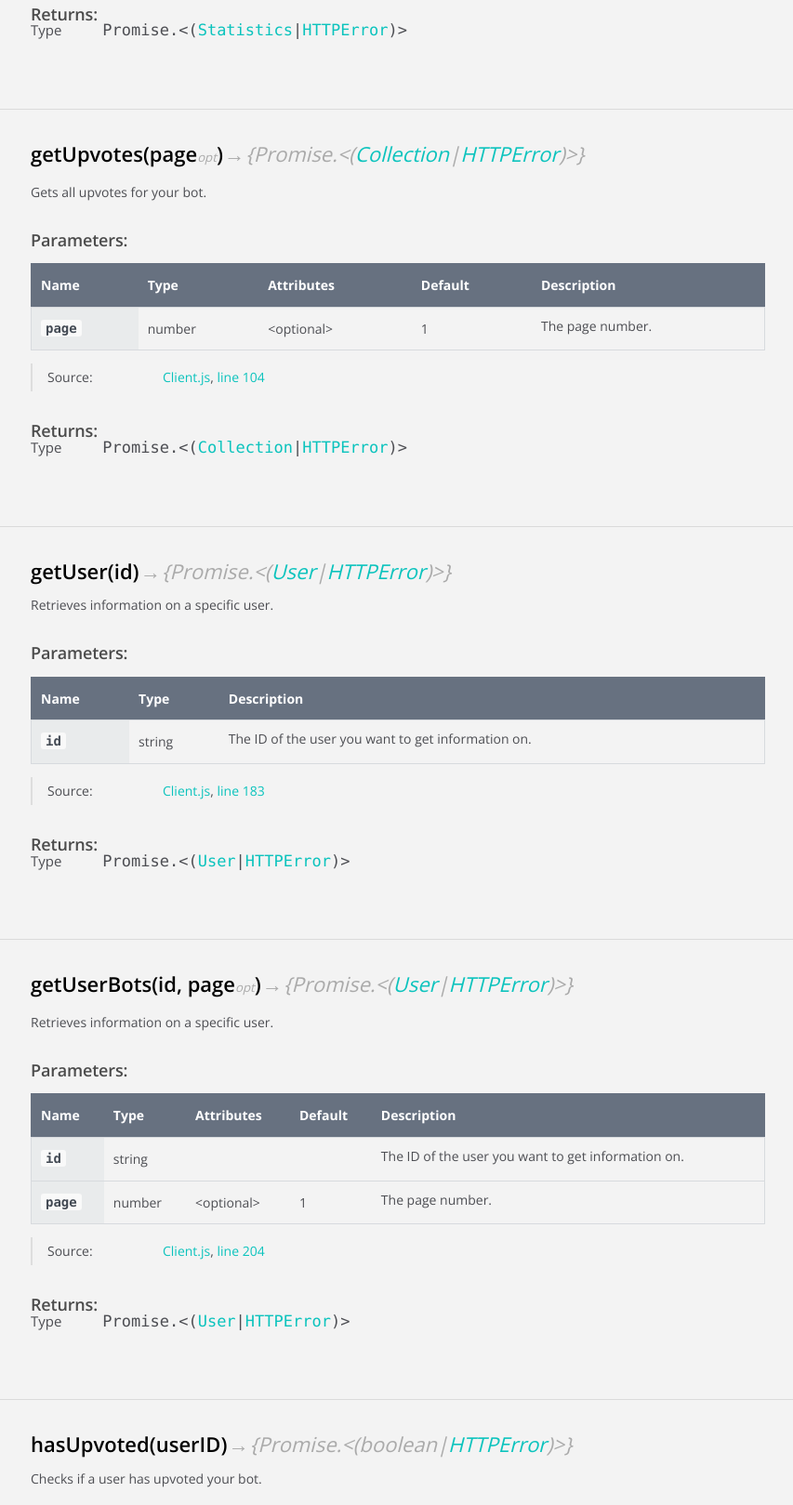
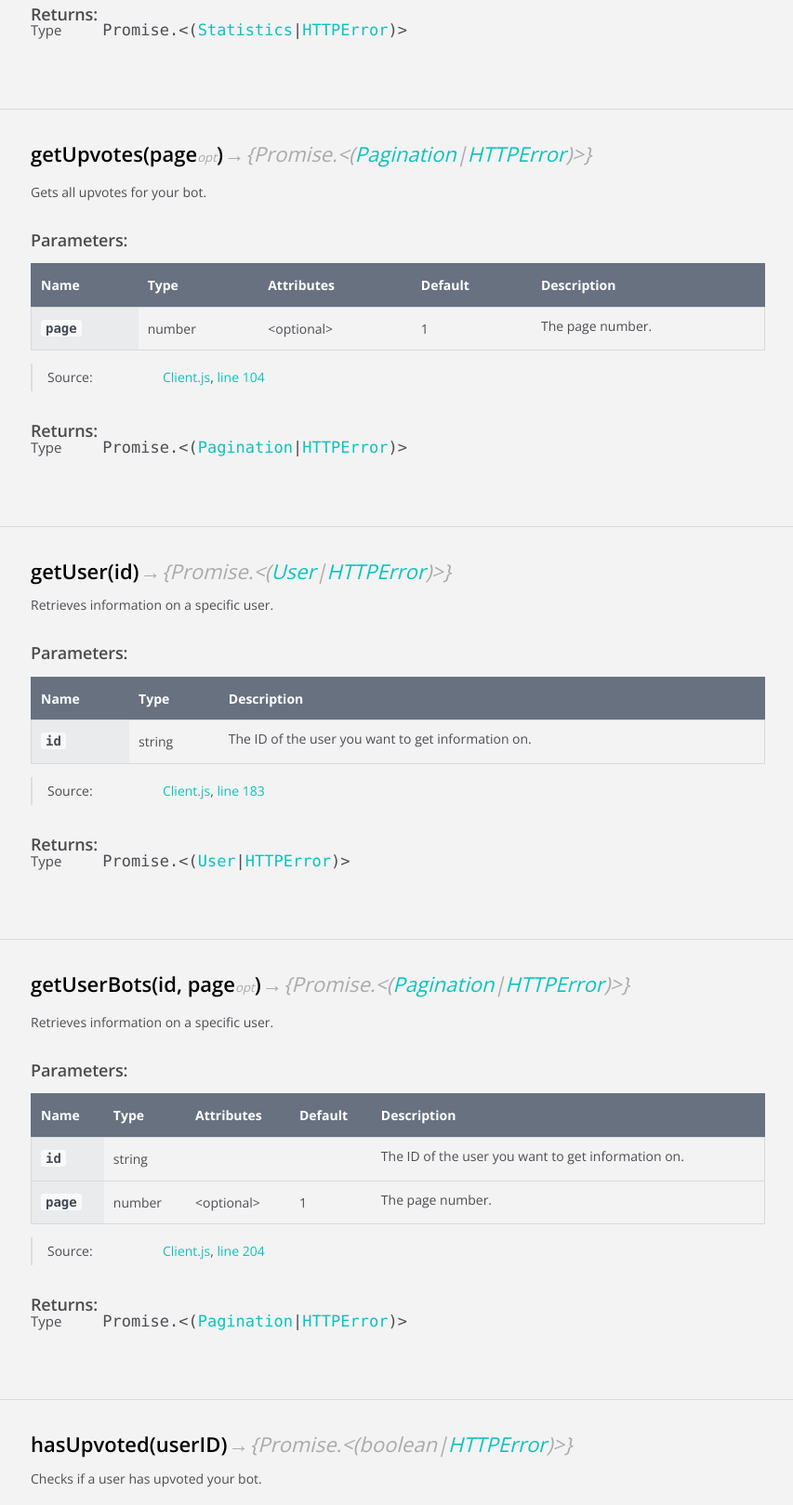
Before and after one commit to botlist-space/api, a website: page docs/Client.html in a window 1280 px wide. Shown: the part 1781-3400 px from the top of the page at 93% size, without its empty margins (427-1280 px from the left). Drawn offline with nearby package versions, Linux system fonts and the light colour scheme.

```diff
--- a/docs/Client.html
+++ b/docs/Client.html
@@ -679,7 +679,7 @@
 
 
 
-    <h4 class="name" id="getUpvotes"><span class="type-signature"></span>getUpvotes<span class="signature">(page<span class="signature-attributes">opt</span>)</span><span class="type-signature"> &rarr; {Promise.&lt;(<a href="Collection.html">Collection</a>|<a href="HTTPError.html">HTTPError</a>)>}</span></h4>
+    <h4 class="name" id="getUpvotes"><span class="type-signature"></span>getUpvotes<span class="signature">(page<span class="signature-attributes">opt</span>)</span><span class="type-signature"> &rarr; {Promise.&lt;(<a href="Pagination.html">Pagination</a>|<a href="HTTPError.html">HTTPError</a>)>}</span></h4>
 
 
 
@@ -833,7 +833,7 @@
     </dt>
     <dd>
 
-<span class="param-type">Promise.&lt;(<a href="Collection.html">Collection</a>|<a href="HTTPError.html">HTTPError</a>)></span>
+<span class="param-type">Promise.&lt;(<a href="Pagination.html">Pagination</a>|<a href="HTTPError.html">HTTPError</a>)></span>
 
 
     </dd>
@@ -1001,7 +1001,7 @@
 
 
 
-    <h4 class="name" id="getUserBots"><span class="type-signature"></span>getUserBots<span class="signature">(id, page<span class="signature-attributes">opt</span>)</span><span class="type-signature"> &rarr; {Promise.&lt;(<a href="User.html">User</a>|<a href="HTTPError.html">HTTPError</a>)>}</span></h4>
+    <h4 class="name" id="getUserBots"><span class="type-signature"></span>getUserBots<span class="signature">(id, page<span class="signature-attributes">opt</span>)</span><span class="type-signature"> &rarr; {Promise.&lt;(<a href="Pagination.html">Pagination</a>|<a href="HTTPError.html">HTTPError</a>)>}</span></h4>
 
 
 
@@ -1190,7 +1190,7 @@
     </dt>
     <dd>
 
-<span class="param-type">Promise.&lt;(<a href="User.html">User</a>|<a href="HTTPError.html">HTTPError</a>)></span>
+<span class="param-type">Promise.&lt;(<a href="Pagination.html">Pagination</a>|<a href="HTTPError.html">HTTPError</a>)></span>
 
 
     </dd>
@@ -2334,7 +2334,7 @@
 
 
 
-    <h4 class="name" id="getUpvotes"><span class="type-signature"></span>getUpvotes<span class="signature">(page<span class="signature-attributes">opt</span>)</span><span class="type-signature"> &rarr; {Promise.&lt;(<a href="Collection.html">Collection</a>|<a href="HTTPError.html">HTTPError</a>)>}</span></h4>
+    <h4 class="name" id="getUpvotes"><span class="type-signature"></span>getUpvotes<span class="signature">(page<span class="signature-attributes">opt</span>)</span><span class="type-signature"> &rarr; {Promise.&lt;(<a href="Pagination.html">Pagination</a>|<a href="HTTPError.html">HTTPError</a>)>}</span></h4>
 
 
 
@@ -2488,7 +2488,7 @@
     </dt>
     <dd>
 
-<span class="param-type">Promise.&lt;(<a href="Collection.html">Collection</a>|<a href="HTTPError.html">HTTPError</a>)></span>
+<span class="param-type">Promise.&lt;(<a href="Pagination.html">Pagination</a>|<a href="HTTPError.html">HTTPError</a>)></span>
 
 
     </dd>
@@ -2656,7 +2656,7 @@
 
 
 
-    <h4 class="name" id="getUserBots"><span class="type-signature"></span>getUserBots<span class="signature">(id, page<span class="signature-attributes">opt</span>)</span><span class="type-signature"> &rarr; {Promise.&lt;(<a href="User.html">User</a>|<a href="HTTPError.html">HTTPError</a>)>}</span></h4>
+    <h4 class="name" id="getUserBots"><span class="type-signature"></span>getUserBots<span class="signature">(id, page<span class="signature-attributes">opt</span>)</span><span class="type-signature"> &rarr; {Promise.&lt;(<a href="Pagination.html">Pagination</a>|<a href="HTTPError.html">HTTPError</a>)>}</span></h4>
 
 
 
@@ -2845,7 +2845,7 @@
     </dt>
     <dd>
 
-<span class="param-type">Promise.&lt;(<a href="User.html">User</a>|<a href="HTTPError.html">HTTPError</a>)></span>
+<span class="param-type">Promise.&lt;(<a href="Pagination.html">Pagination</a>|<a href="HTTPError.html">HTTPError</a>)></span>
 
 
     </dd>
@@ -3179,7 +3179,7 @@
 <br class="clear">
 
 <footer>
-    Documentation generated by <a href="https://github.com/jsdoc3/jsdoc">JSDoc 3.5.5</a> on Sat Jan 12 2019 18:46:38 GMT-0600 (Central Standard Time) using the Toast theme.
+    Documentation generated by <a href="https://github.com/jsdoc3/jsdoc">JSDoc 3.5.5</a> on Sat Jan 12 2019 18:48:03 GMT-0600 (Central Standard Time) using the Toast theme.
 </footer>
 
 <script>prettyPrint();</script>
```
Also changed, not shown: docs/Bot.html (+1 -1 lines), docs/Client.js.html (+3 -3 lines), docs/Collection.html (+1 -1 lines), docs/HTTPError.html (+1 -1 lines), docs/Pagination.html (+1 -1 lines), docs/Statistics.html (+1 -1 lines), docs/Structures_Bot.js.html (+1 -1 lines), docs/Structures_Collection.js.html (+1 -1 lines), docs/Structures_Error.js.html (+1 -1 lines), docs/Structures_Pagination.js.html (+1 -1 lines), docs/Structures_Statistics.js.html (+1 -1 lines), docs/Structures_Upvote.js.html (+1 -1 lines), docs/Structures_User.js.html (+1 -1 lines), docs/Upvote.html (+1 -1 lines), 3 more files.
